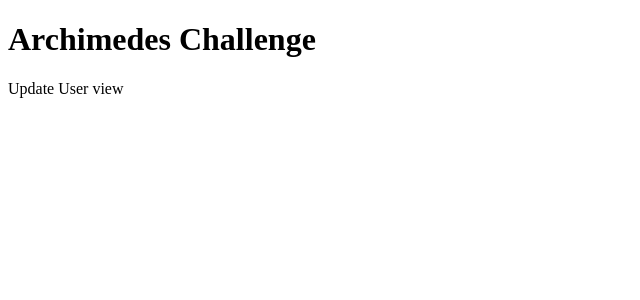
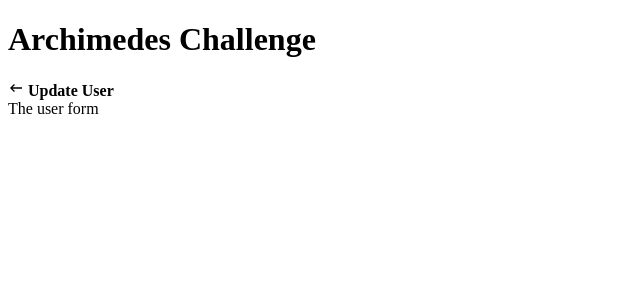
Before and after one commit to mppdg/archimedes-frontend-react-challenge, a React (Create React App) app: page /users/update in a window 1280 px wide. Shown: the top 300 px of the page, without its empty margins (0-640 px from the left). Built offline with nearby package versions, Linux system fonts and the light colour scheme.

Commit message:
Use ContentCard in Update user view

```diff
--- a/package.json
+++ b/package.json
@@ -8,6 +8,7 @@
     "@testing-library/user-event": "^13.5.0",
     "react": "^17.0.2",
     "react-dom": "^17.0.2",
+    "react-icons": "^4.3.1",
     "react-router-dom": "^5.2.0",
     "react-scripts": "5.0.0",
     "web-vitals": "^2.1.4"
--- /dev/null
+++ b/src/components/common/ContentCard.jsx
@@ -0,0 +1,10 @@
+const ContentCard = ({content, title}) => {
+    return (
+      <div className="content-card">
+        <div className="content-card-title">{title}</div>
+        <div className="content-card-body">{content}</div>
+      </div>
+    );
+};
+
+export default ContentCard;
--- a/src/components/views/UpdateUser.jsx
+++ b/src/components/views/UpdateUser.jsx
@@ -1,10 +1,18 @@
+import ContentCard from "../common/ContentCard";
+import { MdKeyboardBackspace } from "react-icons/md";
+
+/**
+ * UpdateUser
+ * Display and update user profile
+ */
 const UpdateUser = () => {
 
-    return (
-      <div>
-          Update User view
-      </div>
-    );
+    const title = <span><MdKeyboardBackspace /> <strong>Update User</strong></span>
+    const content = "The user form"
+
+      return (
+        <ContentCard content={content} title={title} />
+      );
 };
 
 export default UpdateUser;
```
Also changed, not shown: src/components/views/CreateUser.jsx (+5 -5 lines), 1 other file (tests, documents, lock files or other folders).
